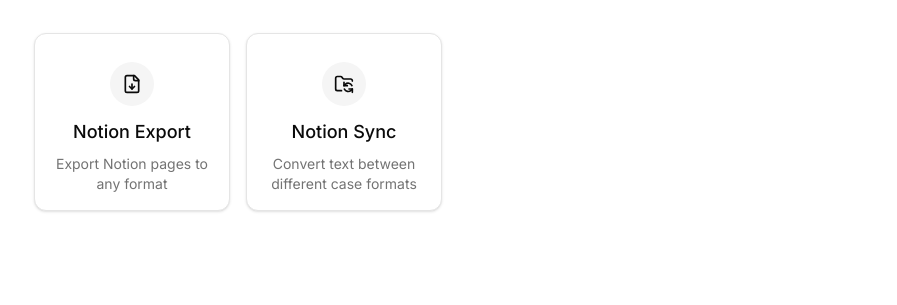
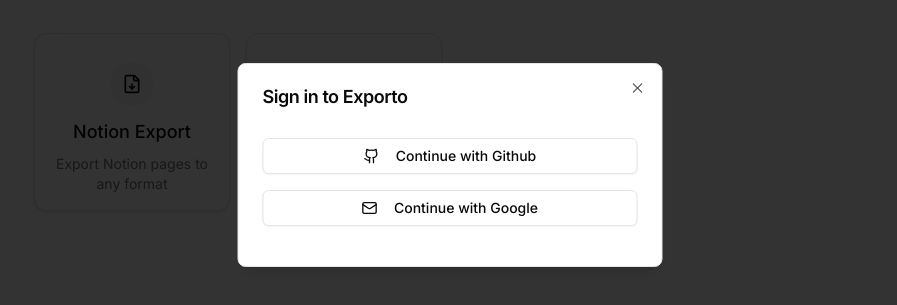
Before and after one commit to join-escape/exporto, a Next.js app: page /tools in a window 1280 px wide. Both pictures are taken after a click on the button "Sign In". Shown: the part 235-540 px from the top of the page, without its empty margins (190-1087 px from the left). Built offline with nearby package versions, Linux system fonts and the light colour scheme; no server answers.

Commit message:
feat: add authentication modal and update sign-in button functionality

```diff
--- a/package.json
+++ b/package.json
@@ -24,6 +24,7 @@
     "@iarna/toml": "^2.2.5",
     "@libsql/client": "^0.10.0",
     "@radix-ui/react-avatar": "^1.1.3",
+    "@radix-ui/react-dialog": "^1.1.6",
     "@radix-ui/react-dropdown-menu": "^2.1.6",
     "@radix-ui/react-icons": "^1.3.0",
     "@radix-ui/react-label": "^2.1.2",
@@ -44,7 +45,8 @@
     "sonner": "^2.0.1",
     "tailwind-merge": "^2.5.2",
     "tailwindcss-animate": "^1.0.7",
-    "zod": "^3.23.8"
+    "zod": "^3.23.8",
+    "zustand": "^5.0.3"
   },
   "devDependencies": {
     "@cloudflare/next-on-pages": "1",
--- a/src/components/auth/auth-button.tsx
+++ b/src/components/auth/auth-button.tsx
@@ -1,14 +1,20 @@
 "use client";
 
+import { useState } from "react";
 import { LogIn } from "lucide-react";
 import { Button } from "@/components/ui/button";
-import { signIn } from "@/server/auth";
+import { AuthModal } from "./auth-modal";
 
 export default function SignInButton() {
+  const [showModal, setShowModal] = useState(false);
+
   return (
-    <Button variant="default" size="sm" onClick={() => signIn()}>
-      <LogIn className="w-3.5 h-3.5 mr-1" />
-      Sign In
-    </Button>
+    <>
+      <Button variant="default" size="sm" onClick={() => setShowModal(true)}>
+        <LogIn className="w-3.5 h-3.5 mr-1" />
+        Sign In
+      </Button>
+      <AuthModal isOpen={showModal} onClose={() => setShowModal(false)} />
+    </>
   );
 }
--- /dev/null
+++ b/src/components/auth/auth-modal.tsx
@@ -0,0 +1,46 @@
+"use client";
+
+import {
+  Dialog,
+  DialogContent,
+  DialogHeader,
+  DialogTitle,
+} from "@/components/ui/dialog";
+import { Button } from "@/components/ui/button";
+import { Github, Mail } from "lucide-react";
+import { signIn } from "@/server/auth";
+
+interface AuthModalProps {
+  isOpen: boolean;
+  onClose: () => void;
+}
+
+export function AuthModal({ isOpen, onClose }: AuthModalProps) {
+  return (
+    <Dialog open={isOpen} onOpenChange={onClose}>
+      <DialogContent className="sm:max-w-[425px]">
+        <DialogHeader>
+          <DialogTitle>Sign in to Exporto</DialogTitle>
+        </DialogHeader>
+        <div className="flex flex-col gap-4 py-4">
+          <Button
+            variant="outline"
+            onClick={() => signIn("github")}
+            className="w-full"
+          >
+            <Github className="mr-2 h-4 w-4" />
+            Continue with Github
+          </Button>
+          <Button
+            variant="outline"
+            onClick={() => signIn("google")}
+            className="w-full"
+          >
+            <Mail className="mr-2 h-4 w-4" />
+            Continue with Google
+          </Button>
+        </div>
+      </DialogContent>
+    </Dialog>
+  );
+}
--- /dev/null
+++ b/src/components/ui/dialog.tsx
@@ -0,0 +1,121 @@
+"use client"
+
+import * as React from "react"
+import * as DialogPrimitive from "@radix-ui/react-dialog"
+import { cn } from "@/lib/utils"
+import { Cross2Icon } from "@radix-ui/react-icons"
+
+const Dialog = DialogPrimitive.Root
+
+const DialogTrigger = DialogPrimitive.Trigger
+
+const DialogPortal = DialogPrimitive.Portal
+
+const DialogClose = DialogPrimitive.Close
+
+const DialogOverlay = React.forwardRef<
+  React.ElementRef<typeof DialogPrimitive.Overlay>,
+  React.ComponentPropsWithoutRef<typeof DialogPrimitive.Overlay>
+>(({ className, ...props }, ref) => (
+  <DialogPrimitive.Overlay
+    ref={ref}
+    className={cn(
+      "fixed inset-0 z-50 bg-black/80  data-[state=open]:animate-in data-[state=closed]:animate-out data-[state=closed]:fade-out-0 data-[state=open]:fade-in-0",
+      className
+    )}
+    {...props}
+  />
+))
+DialogOverlay.displayName = DialogPrimitive.Overlay.displayName
+
+const DialogContent = React.forwardRef<
+  React.ElementRef<typeof DialogPrimitive.Content>,
+  React.ComponentPropsWithoutRef<typeof DialogPrimitive.Content>
+>(({ className, children, ...props }, ref) => (
+  <DialogPortal>
+    <DialogOverlay />
+    <DialogPrimitive.Content
+      ref={ref}
+      className={cn(
+        "fixed left-[50%] top-[50%] z-50 grid w-full max-w-lg translate-x-[-50%] translate-y-[-50%] gap-4 border bg-background p-6 shadow-lg duration-200 data-[state=open]:animate-in data-[state=closed]:animate-out data-[state=closed]:fade-out-0 data-[state=open]:fade-in-0 data-[state=closed]:zoom-out-95 data-[state=open]:zoom-in-95 data-[state=closed]:slide-out-to-left-1/2 data-[state=closed]:slide-out-to-top-[48%] data-[state=open]:slide-in-from-left-1/2 data-[state=open]:slide-in-from-top-[48%] sm:rounded-lg",
+        className
+      )}
+      {...props}
+    >
+      {children}
+      <DialogPrimitive.Close className="absolute right-4 top-4 rounded-sm opacity-70 ring-offset-background transition-opacity hover:opacity-100 focus:outline-none focus:ring-2 focus:ring-ring focus:ring-offset-2 disabled:pointer-events-none data-[state=open]:bg-accent data-[state=open]:text-muted-foreground">
+        <Cross2Icon className="h-4 w-4" />
+        <span className="sr-only">Close</span>
+      </DialogPrimitive.Close>
+    </DialogPrimitive.Content>
+  </DialogPortal>
+))
+DialogContent.displayName = DialogPrimitive.Content.displayName
+
+const DialogHeader = ({
+  className,
+  ...props
+}: React.HTMLAttributes<HTMLDivElement>) => (
+  <div
+    className={cn(
+      "flex flex-col space-y-1.5 text-center sm:text-left",
+      className
+    )}
+    {...props}
+  />
+)
+DialogHeader.displayName = "DialogHeader"
+
+const DialogFooter = ({
+  className,
+  ...props
+}: React.HTMLAttributes<HTMLDivElement>) => (
+  <div
+    className={cn(
+      "flex flex-col-reverse sm:flex-row sm:justify-end sm:space-x-2",
+      className
+    )}
+    {...props}
+  />
+)
+DialogFooter.displayName = "DialogFooter"
+
+const DialogTitle = React.forwardRef<
+  React.ElementRef<typeof DialogPrimitive.Title>,
+  React.ComponentPropsWithoutRef<typeof DialogPrimitive.Title>
+>(({ className, ...props }, ref) => (
+  <DialogPrimitive.Title
+    ref={ref}
+    className={cn(
+      "text-lg font-semibold leading-none tracking-tight",
+      className
+    )}
+    {...props}
+  />
+))
+DialogTitle.displayName = DialogPrimitive.Title.displayName
+
+const DialogDescription = React.forwardRef<
+  React.ElementRef<typeof DialogPrimitive.Description>,
+  React.ComponentPropsWithoutRef<typeof DialogPrimitive.Description>
+>(({ className, ...props }, ref) => (
+  <DialogPrimitive.Description
+    ref={ref}
+    className={cn("text-sm text-muted-foreground", className)}
+    {...props}
+  />
+))
+DialogDescription.displayName = DialogPrimitive.Description.displayName
+
+export {
+  Dialog,
+  DialogPortal,
+  DialogOverlay,
+  DialogTrigger,
+  DialogClose,
+  DialogContent,
+  DialogHeader,
+  DialogFooter,
+  DialogTitle,
+  DialogDescription,
+}
```
Also changed, not shown: src/stores/use-auth-modal.ts (added), 2 other files (tests, documents, lock files or other folders).
